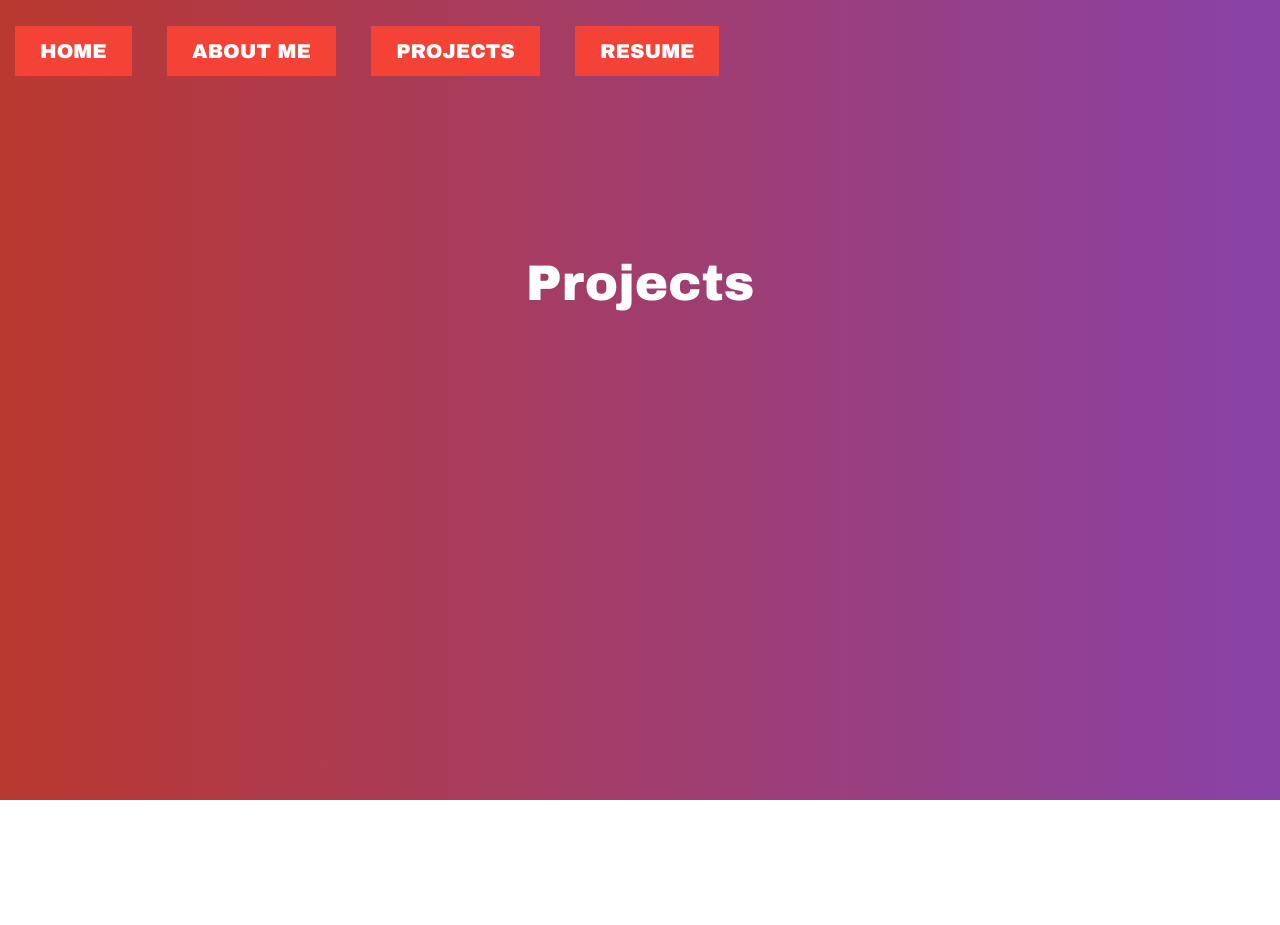
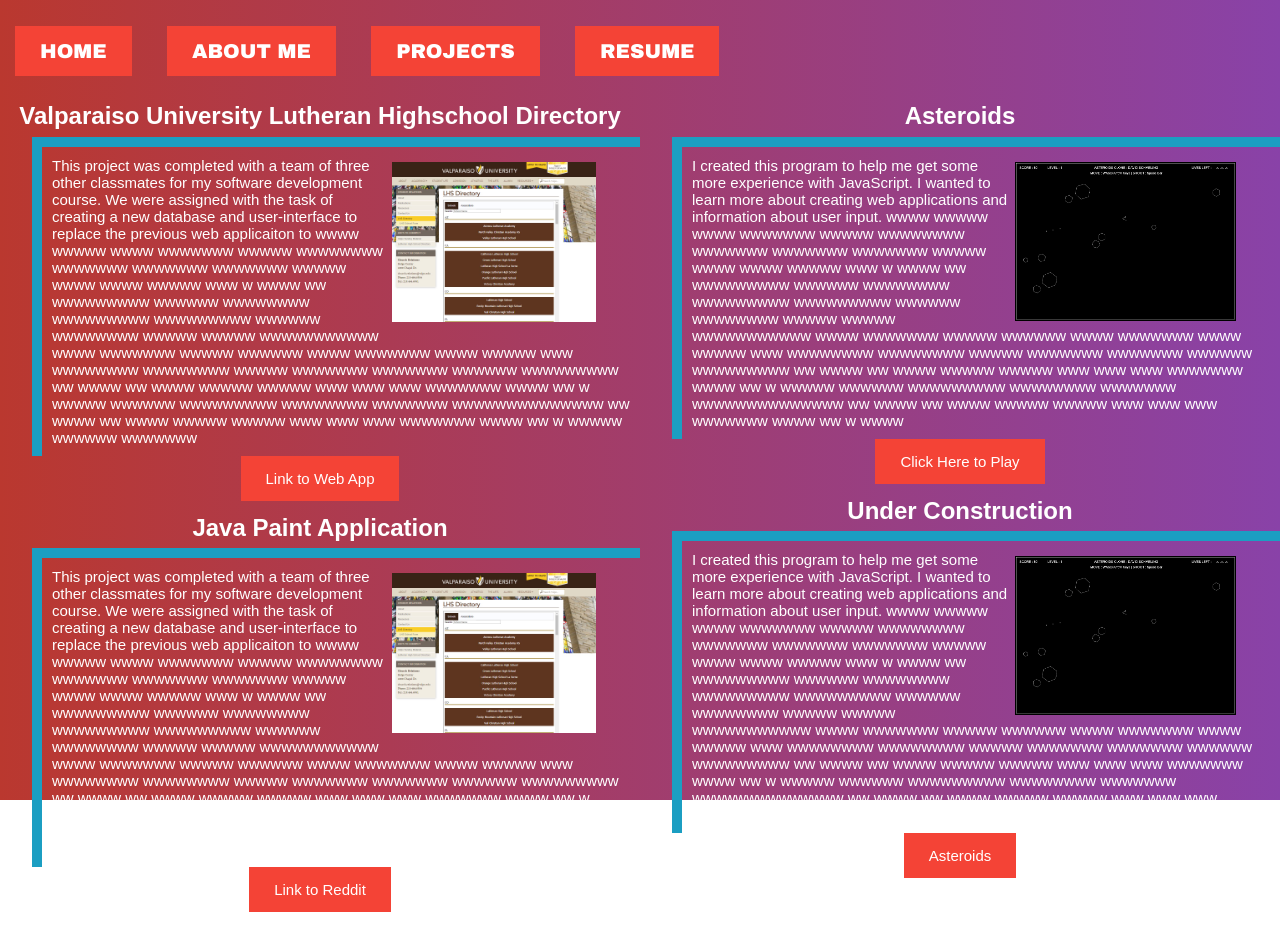
Before and after one commit to Dave8012/personal-portfolio, a plain HTML site: page projects.html in a window 1280 px wide. Before the commit the page ends 800 px from the top, so only its background shows below. Drawn offline with Linux system fonts and the light colour scheme.

Commit message:
Commit 2

```diff
--- a/portfoliostylesheet.css
+++ b/portfoliostylesheet.css
@@ -1,45 +1,134 @@
+/*
+Stylesheet for Portfolio
+David Schmeling - July, 2019
+*/
+
 *{
 	margin: 0;
 	padding: 0;
+	box-sizing: border-box;
 }
-body{
+html, body {
+	height: 100%;
+}
+/* --------- Top Links and Title --------- */
+
+.navigation-bar{
 	font-family: "Arial Black", Gadget, sans-serif;
-}
-
-/*Top Links and Title*/
-
-.banner-text{
 	width: 100%;
 	position: absolute;
-	z-index: 1;
 }
-.banner-text ul{
+.navigation-bar ul{
 	height: 50px;
 	float: left;
 }
-.banner-text ul li{
+.navigation-bar ul li{
 	display: inline-block;
 	padding: 40px 15px;
 	text-transform: uppercase;
 	color: #fff;
 	font-size: 20px;
 }
-.banner-text h2{
+.navigation-bar h2{
 	text-align: center;
 	color: #fff;
 	font-size: 50px;
 	margin-top: 20%;
 }
-
-/*Date and Time*/
-
-.banner-text h3{
+.navigation-bar h3{
 	text-align: center;
-	color: #2BE896; /*#169D4C;*/
+	color: #2BE896;
 	font-size: 20px;
 }
 
-/*Links*/
+/* --------- Body Text --------- */
+
+.body-stuff{
+	width: 100%;
+	position: absolute;
+	margin-top: 7%;
+	color: #fff
+}
+.body-stuff img{
+	display: block;
+	margin-top: 2%;
+	margin-left: auto;
+	margin-right: auto;
+	border-radius: 50%;
+}
+
+/* --------- Columns --------- */
+
+.row{
+	color: #fff;
+}
+.column{
+	font-family: "Arial", sans-serif;
+	font-weight: lighter;
+	float: left;
+	margin-top: 10%;
+	text-align: center;
+	width: 50%;
+}
+.projectcolumn{
+	font-family: "Arial", sans-serif;
+	font-weight: lighter;
+	float: left;
+	margin-top: 8%;
+	text-align: center;
+	width: 50%;
+	height: 100%;
+}
+.column h1{
+	font-size: 40px;
+	margin-bottom: 2%;
+}
+.projectcolumn h1{
+	font-size: 40px;
+	margin-bottom: 2%;
+}
+.column h2{
+	font-size: 30px;
+}
+.projectcolumn h2{
+	display: block;
+	font-size: 24px;
+	margin-bottom: 1%;
+}
+.column h3, .projectcolumn h3{
+	font-size: 20px;
+	margin-top: 2%;
+}
+.projectcolumn p{
+	display: block;
+	font-size: 15px;
+	margin-left: 5%;
+	border-left-style: solid;
+	border-top-style: solid;
+	border-color: #1b9ec2;
+	border-width: 10px;
+	text-align: left;
+	padding: 10px;
+}
+.column img{
+	display: block;
+	margin-top: 2%;
+	margin-left: auto;
+	margin-right: auto;
+}
+.projectcolumn img{
+	float: right;
+	margin-right: 5%;
+	border-radius: 3%;
+	padding: 5px;
+}
+.button{
+	display: inline-block;
+	margin-bottom: 2%;
+	font-size: 15px;
+}
+
+/* --------- Links --------- */
 
 a:link, a:visited {
 	background-color: #f44336;
@@ -49,25 +138,22 @@ a:link, a:visited {
 	text-decoration: none;
 
 }
-
 a:hover, a:active {
 	background-color: #F08A94;
 }
 
-/*Background and Animation*/
+/* --------- Background and Animation --------- */
 
 .portfolio-background{
 	background: linear-gradient(to left, #8942a8, #ba382f);
 	width: 100%;
-	height: 100vh;
+	height: 100%;
 }
 .box-area{
-	position: absolute;
 	top: 0;
 	left: 0;
 	width: 100%;
 	height: 100%;
-	overflow: hidden;
 }
 .box-area li{
 	position: absolute;
--- a/projects.html
+++ b/projects.html
@@ -9,15 +9,69 @@
 	<link href="portfoliostylesheet.css" rel="stylesheet" type="text/css">
 </head>
 <body>
-	<div class="banner-text">
+	<div class="navigation-bar">
 		<ul>
 			<li><a href="index.html">Home</a></li>
 			<li><a href="aboutme.html">About Me</a></li>
 			<li><a href="projects.html">Projects</a></li>
 			<li><a href="resume.html">Resume</a></li>
 		</ul>
+	</div>
 
-		<h2>Projects</h2>
+	<div class="row">
+		<div class="projectcolumn">
+			<h2>Valparaiso University Lutheran Highschool Directory</h2>
+			<p><img src="images/lhsd.jpg" alt="VU Lutheran Highschool Database" width="37%" height ="37%">
+			This project was completed with a team of three other classmates for my software development
+			course. We were assigned with the task of creating a new database and user-interface to replace
+			the previous web applicaiton to wwww wwwww wwww wwwwwww wwwww wwwwwwww wwwwwww wwwwwww wwwwwww wwwww wwww
+			wwww wwwww www w wwww ww wwwwwwwww wwwwww wwwwwwww wwwwwwwww wwwwwwwww wwwwww wwwwwwww wwwww wwwww wwwwwwwwwww
+			wwww wwwwwww wwwww wwwwww wwww wwwwwww wwww wwwww www wwwwwwww wwwwwwww wwwww wwwwwww wwwwwww wwwwww wwwwwwwww
+			ww wwww ww wwww wwwww wwwww www www www wwwwwww wwww ww w wwwww wwwwww wwwwwwwww wwwwwwww wwwwwww wwwwwwwwwwwwww
+			ww wwww ww wwww wwwww wwwww www www www wwwwwww wwww ww w wwwww wwwwww wwwwwww
+			</p>
+			<a href="https://www.valpo.edu/church-relations/lhs-directory/" class="button">Link to Web App</a>
+
+			<!-- NEED TO DO PAINT DESCRIPTION -->
+
+			<h2>Java Paint Application</h2>
+			<p><img src="images/lhsd.jpg" alt="Java Paint Program" width="37%" height ="37%">
+			This project was completed with a team of three other classmates for my software development
+			course. We were assigned with the task of creating a new database and user-interface to replace
+			the previous web applicaiton to wwww wwwww wwww wwwwwww wwwww wwwwwwww wwwwwww wwwwwww wwwwwww wwwww wwww
+			wwww wwwww www w wwww ww wwwwwwwww wwwwww wwwwwwww wwwwwwwww wwwwwwwww wwwwww wwwwwwww wwwww wwwww wwwwwwwwwww
+			wwww wwwwwww wwwww wwwwww wwww wwwwwww wwww wwwww www wwwwwwww wwwwwwww wwwww wwwwwww wwwwwww wwwwww wwwwwwwww
+			ww wwww ww wwww wwwww wwwww www www www wwwwwww wwww ww w wwwww wwwwww wwwwwwwww wwwwwwww wwwwwww wwwwwwwwwwwwww
+			ww wwww ww wwww wwwww wwwww www www www wwwwwww wwww ww w wwwww wwwwww wwwwwww
+			</p>
+			<a href="www.reddit.com" class="button">Link to Reddit</a>
+
+		</div>
+		<div class="projectcolumn">
+			<h2>Asteroids</h2>
+			<p><img src="images/asteroids.png" alt="Screenshot of Asteroids Game" width="40%" height ="40%">
+			I created this program to help me get some more experience with JavaScript. I wanted to learn more
+			about creating web applications and information about user input. wwww wwwww wwww wwwwwww wwwww wwwwwwww wwwwwww wwwwwww wwwwwww wwwww wwww
+			wwww wwwww www w wwww ww wwwwwwwww wwwwww wwwwwwww wwwwwwwww wwwwwwwww wwwwww wwwwwwww wwwww wwwww wwwwwwwwwww
+			wwww wwwwwww wwwww wwwwww wwww wwwwwww wwww wwwww www wwwwwwww wwwwwwww wwwww wwwwwww wwwwwww wwwwww wwwwwwwww
+			ww wwww ww wwww wwwww wwwww www www www wwwwwww wwww ww w wwwww wwwwww wwwwwwwww wwwwwwww wwwwwww wwwwwwwwwwwwww
+			ww wwww ww wwww wwwww wwwww www www www wwwwwww wwww ww w wwww
+			</p>
+			<a href="https://dave8012.github.io/AsteroidsClone/" class="button">Click Here to Play</a>
+
+			<!-- NEED TO MAKE OTHER PROJECT -->
+
+			<h2>Under Construction</h2>
+			<p><img src="images/asteroids.png" alt="Screenshot of Asteroids Game" width="40%" height ="40%">
+			I created this program to help me get some more experience with JavaScript. I wanted to learn more
+			about creating web applications and information about user input. wwww wwwww wwww wwwwwww wwwww wwwwwwww wwwwwww wwwwwww wwwwwww wwwww wwww
+			wwww wwwww www w wwww ww wwwwwwwww wwwwww wwwwwwww wwwwwwwww wwwwwwwww wwwwww wwwwwwww wwwww wwwww wwwwwwwwwww
+			wwww wwwwwww wwwww wwwwww wwww wwwwwww wwww wwwww www wwwwwwww wwwwwwww wwwww wwwwwww wwwwwww wwwwww wwwwwwwww
+			ww wwww ww wwww wwwww wwwww www www www wwwwwww wwww ww w wwwww wwwwww wwwwwwwww wwwwwwww wwwwwww wwwwwwwwwwwwww
+			ww wwww ww wwww wwwww wwwww www www www wwwwwww wwww ww w wwww www wwwwwww wwww ww w wwww
+			</p>
+			<a href="https://dave8012.github.io/AsteroidsClone/" class="button">Asteroids</a>
+		</div>
 	</div>
 
 	<div class="portfolio-background"></div>
```
Also changed, not shown: aboutme.html (+21 -2 lines), index.html (+1 -1 lines), resume.html (+1 -1 lines), images/asteroids.PNG (added), images/lhsd.JPG (added), images/portrait.jpg (added). Lines whose indentation alone changed are shown as unchanged.
